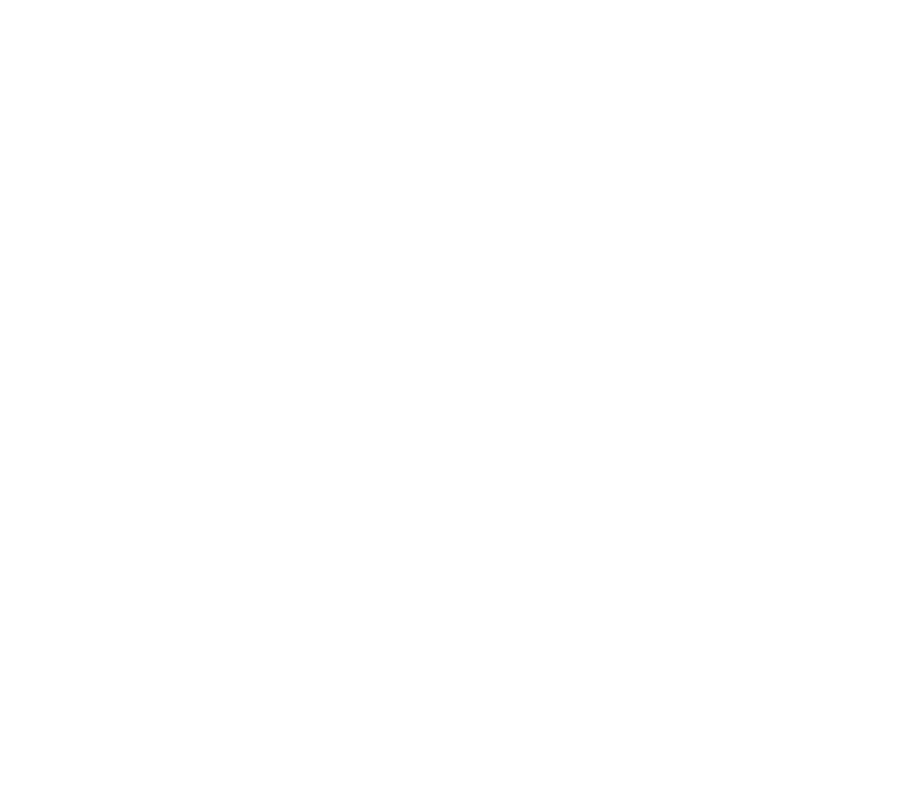
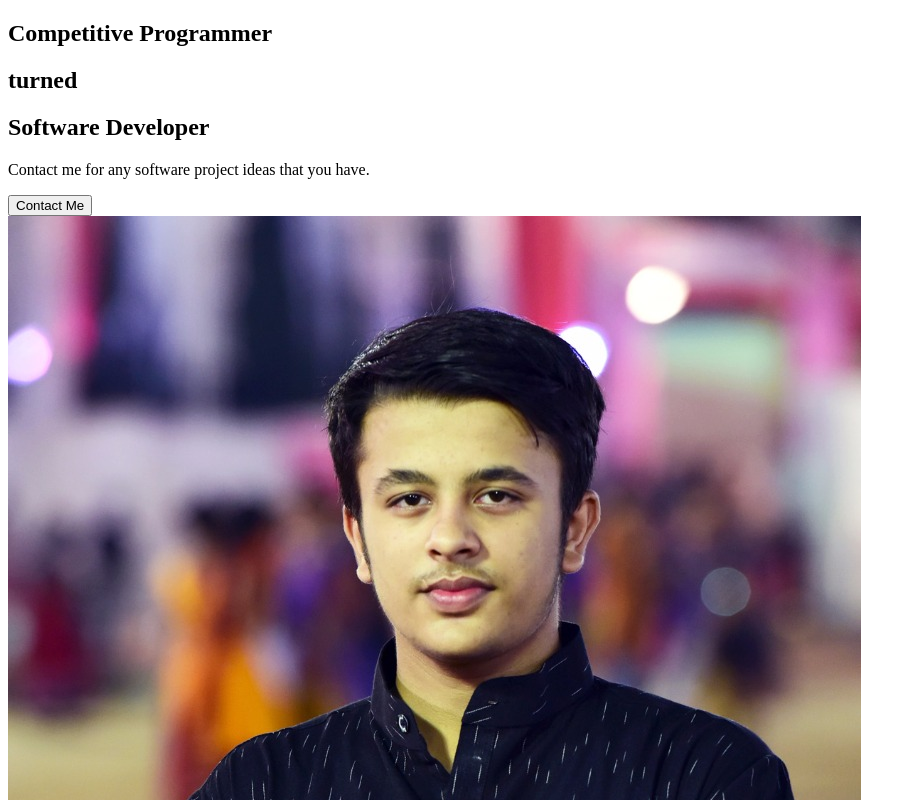
Before and after one commit to thakkarpanth/portfolio, a React (Create React App) app: page / in a window 1280 px wide. Shown: the top 800 px of the page, without its empty margins (0-916 px from the left). Built offline with nearby package versions, Linux system fonts and the light colour scheme.

Commit message:
Created About Me Section

```diff
--- a/src/App.js
+++ b/src/App.js
@@ -1,9 +1,9 @@
-
+import AboutUs from './pages/AboutUs'
 
 function App() {
   return (
     <div className="App">
-
+        <AboutUs />
     </div>
   );
 }
--- /dev/null
+++ b/src/components/AboutSection.js
@@ -0,0 +1,32 @@
+import React from 'react';
+import ProfilePic from '../img/profilepic.jpeg'
+
+const AboutSection = () => {
+    return(
+
+        <div>
+            <div className="description">
+                <div className="title">
+                    <div className="hide">
+                        <h2>Competitive Programmer</h2>
+                    </div>
+                    <div className="hide">
+                        <h2> <span> turned </span></h2>
+                    </div>
+                    <div className="hide">
+                        <h2>Software Developer</h2>
+                    </div>
+                </div>
+                <p>Contact me for any software project ideas that you have.</p>
+                <button>Contact Me </button>
+            </div>
+
+            <div className="img">
+                <img src= {ProfilePic} alt="A random software developer"/>
+            </div>
+        </div>
+    )
+
+}
+
+export default AboutSection ;
--- /dev/null
+++ b/src/pages/AboutUs.js
@@ -0,0 +1,13 @@
+import React from 'react';
+import AboutSection from '../components/AboutSection'
+
+
+const AboutUs = () => {
+    return (
+        <div>
+           < AboutSection />
+        </div>
+    )
+}
+
+export default AboutUs ;
```
Also changed, not shown: src/img/profilepic.jpeg (added), 1 other file (tests, documents, lock files or other folders).
